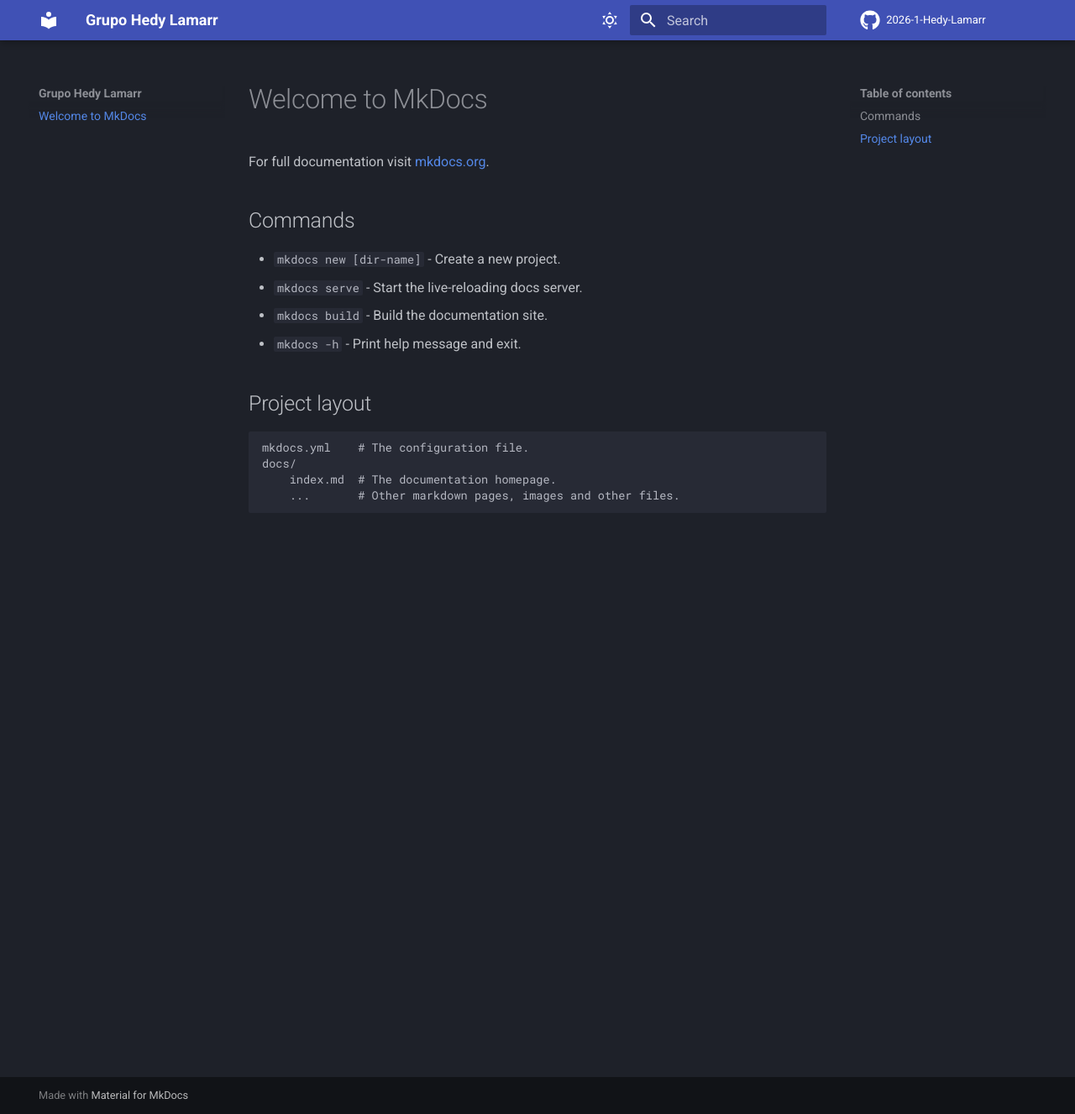
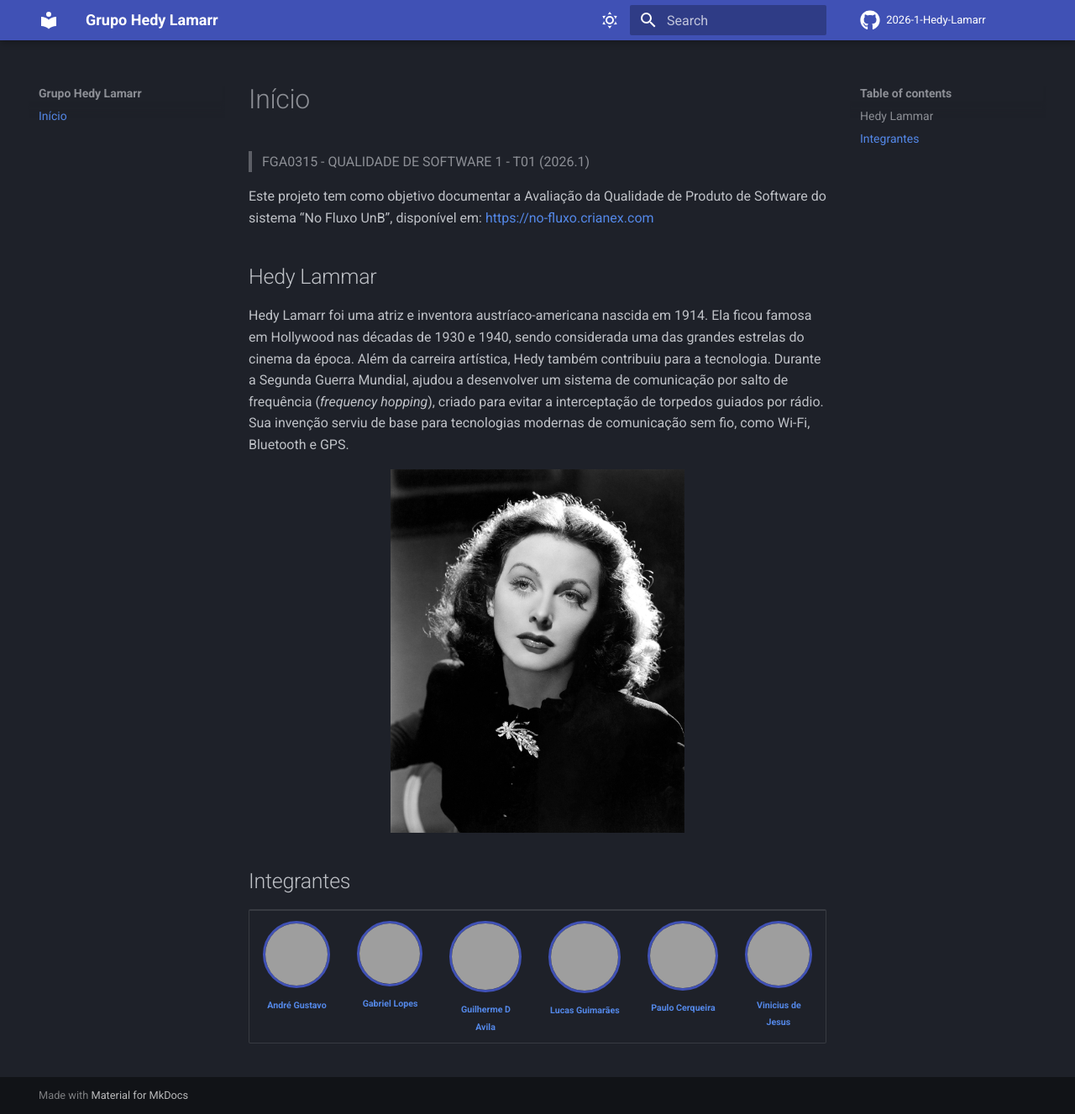
Before and after one commit to FCTE-Qualidade-de-Software-1/2026-1_T01_HEDY_LAMAR, an MkDocs documentation site: the page built from docs/index.md, in a window 1280 px wide and 1327 px high. Shown: the whole window at 84% size. Built offline with MkDocs 1.6.1 and Material for MkDocs 9.7.7, drawn with Linux system fonts in a browser that asks for light colours; comment, search, counter and statistics services are not loaded; grey boxes are pictures that could not be loaded.

Commit message:
feat: enhance documentation with project details, Hedy Lamarr biography, and team members

```diff
--- a/docs/index.md
+++ b/docs/index.md
@@ -1,17 +1,84 @@
-# Welcome to MkDocs
+# Início
 
-For full documentation visit [mkdocs.org](https://www.mkdocs.org).
+> FGA0315 - QUALIDADE DE SOFTWARE 1 - T01 (2026.1)
 
-## Commands
+Este projeto tem como objetivo documentar a Avaliação da Qualidade de Produto de Software do sistema “No Fluxo UnB”, disponível em: [https://no-fluxo.crianex.com](https://no-fluxo.crianex.com)
 
-* `mkdocs new [dir-name]` - Create a new project.
-* `mkdocs serve` - Start the live-reloading docs server.
-* `mkdocs build` - Build the documentation site.
-* `mkdocs -h` - Print help message and exit.
+## Hedy Lammar
 
-## Project layout
+Hedy Lamarr foi uma atriz e inventora austríaco-americana nascida em 1914. Ela ficou famosa em Hollywood nas décadas de 1930 e 1940, sendo considerada uma das grandes estrelas do cinema da época. Além da carreira artística, Hedy também contribuiu para a tecnologia. Durante a Segunda Guerra Mundial, ajudou a desenvolver um sistema de comunicação por salto de frequência (*frequency hopping*), criado para evitar a interceptação de torpedos guiados por rádio. Sua invenção serviu de base para tecnologias modernas de comunicação sem fio, como Wi-Fi, Bluetooth e GPS.
 
-    mkdocs.yml    # The configuration file.
-    docs/
-        index.md  # The documentation homepage.
-        ...       # Other markdown pages, images and other files.
+<figure align="center">
+  <img src="assets/hedy_lamarr.jpg" alt="Hedy Lamarr" width="350"/>
+
+
+</figure>
+
+## Integrantes
+
+<div align="center">
+  <table align="center">
+    <tr>
+      <td align="center">
+        <a href="https://github.com/AndreGustavoRN" target="_blank" rel="noopener noreferrer">
+          <img style="border-radius: 50%; border: 3px solid #4051B5;" src="https://github.com/AndreGustavoRN.png" width="120px;" alt="André Gustavo"/>
+        </a><br />
+        <sub>
+          <b>
+            <a href="https://github.com/AndreGustavoRN" target="_blank" rel="noopener noreferrer">André Gustavo</a>
+          </b>
+        </sub><br/>
+      </td>
+      <td align="center">
+        <a href="https://github.com/BrzGab" target="_blank" rel="noopener noreferrer">
+          <img style="border-radius: 50%; border: 3px solid #4051B5;" src="https://github.com/BrzGab.png" width="120px;" alt="Gabriel Lopes"/>
+        </a><br />
+        <sub>
+          <b>
+            <a href="https://github.com/BrzGab" target="_blank" rel="noopener noreferrer">Gabriel Lopes</a>
+          </b>
+        </sub><br/>
+      </td>
+      <td align="center">
+        <a href="https://github.com/GuilhermeDavila" target="_blank" rel="noopener noreferrer">
+          <img style="border-radius: 50%; border: 3px solid #4051B5;" src="https://github.com/GuilhermeDavila.png" width="120px;" alt="Guilherme D Avila"/>
+        </a><br />
+        <sub>
+          <b>
+            <a href="https://github.com/GuilhermeDavila" target="_blank" rel="noopener noreferrer">Guilherme D Avila</a>
+          </b>
+        </sub><br/>
+      </td>
+      <td align="center">
+        <a href="https://github.com/lcsgborges" target="_blank" rel="noopener noreferrer">
+          <img style="border-radius: 50%; border: 3px solid #4051B5;" src="https://github.com/lcsgborges.png" width="120px;" alt="Lucas Guimarães"/>
+        </a><br />
+        <sub>
+          <b>
+            <a href="https://github.com/lcsgborges" target="_blank" rel="noopener noreferrer">Lucas Guimarães</a>
+          </b>
+        </sub><br/>
+      </td>
+      <td align="center">
+        <a href="https://github.com/paulocerqr" target="_blank" rel="noopener noreferrer">
+          <img style="border-radius: 50%; border: 3px solid #4051B5;" src="https://github.com/paulocerqr.png" width="120px;" alt="Paulo Cerqueira"/>
+        </a><br />
+        <sub>
+          <b>
+            <a href="https://github.com/paulocerqr" target="_blank" rel="noopener noreferrer">Paulo Cerqueira</a>
+          </b>
+        </sub><br/>
+      </td>
+      <td align="center">
+        <a href="https://github.com/UnderwaterVillager" target="_blank" rel="noopener noreferrer">
+          <img style="border-radius: 50%; border: 3px solid #4051B5;" src="https://github.com/UnderwaterVillager.png" width="120px;" alt="Vinicius de Jesus"/>
+        </a><br />
+        <sub>
+          <b>
+            <a href="https://github.com/UnderwaterVillager" target="_blank" rel="noopener noreferrer">Vinicius de Jesus</a>
+          </b>
+        </sub><br/>
+      </td>
+    </tr>
+  </table>
+</div>
--- a/mkdocs.yml
+++ b/mkdocs.yml
@@ -6,6 +6,7 @@ theme:
   name: material
   icon:
     repo: fontawesome/brands/github
+
   palette:
     # Dark Mode
     - scheme: slate
@@ -22,3 +23,7 @@ theme:
         name: Light mode
       primary: indigo
       accent: orange
+markdown_extensions:
+  - admonition
+  - pymdownx.details
+  - pymdownx.superfences
```
Also changed, not shown: docs/assets/hedy_lamarr.jpg (added).
